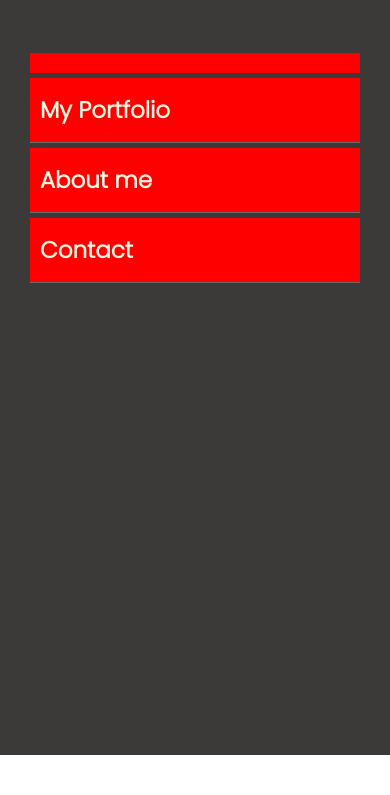
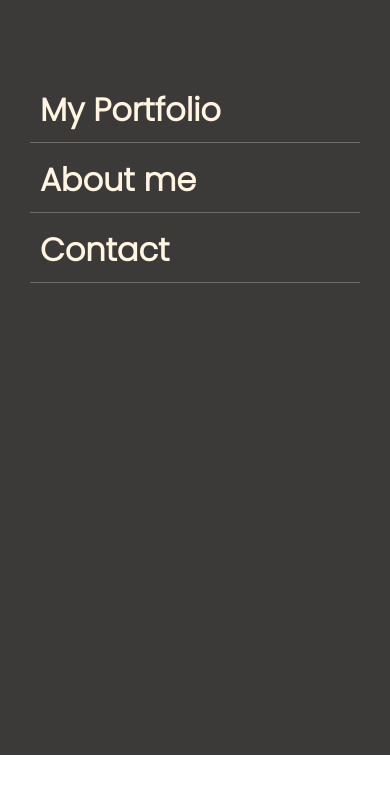
Before and after one commit to MarcoAurelioAntonio/Portfolio-mobile-version-skeleton, a website: page index.html in a window 390 px wide. Both pictures are taken after a click on the element 343 px from the left and 24 px from the top of the page. Shown: the top 795 px of the page. Drawn offline with Linux system fonts and the light colour scheme.

Commit message:
make background color and font size as of Figma design in mobile menu

```diff
--- a/style.css
+++ b/style.css
@@ -63,12 +63,11 @@
 
   .nav {
     padding: 10px;
-    background-color: red;
     margin: 5px 30px;
     font-family: 'Inter';
     font-style: normal;
     font-weight: 700;
-    font-size: 23px;
+    font-size: 32px;
     line-height: 44px;
     border-bottom: 1px solid #6f6c6b;
   }
```
